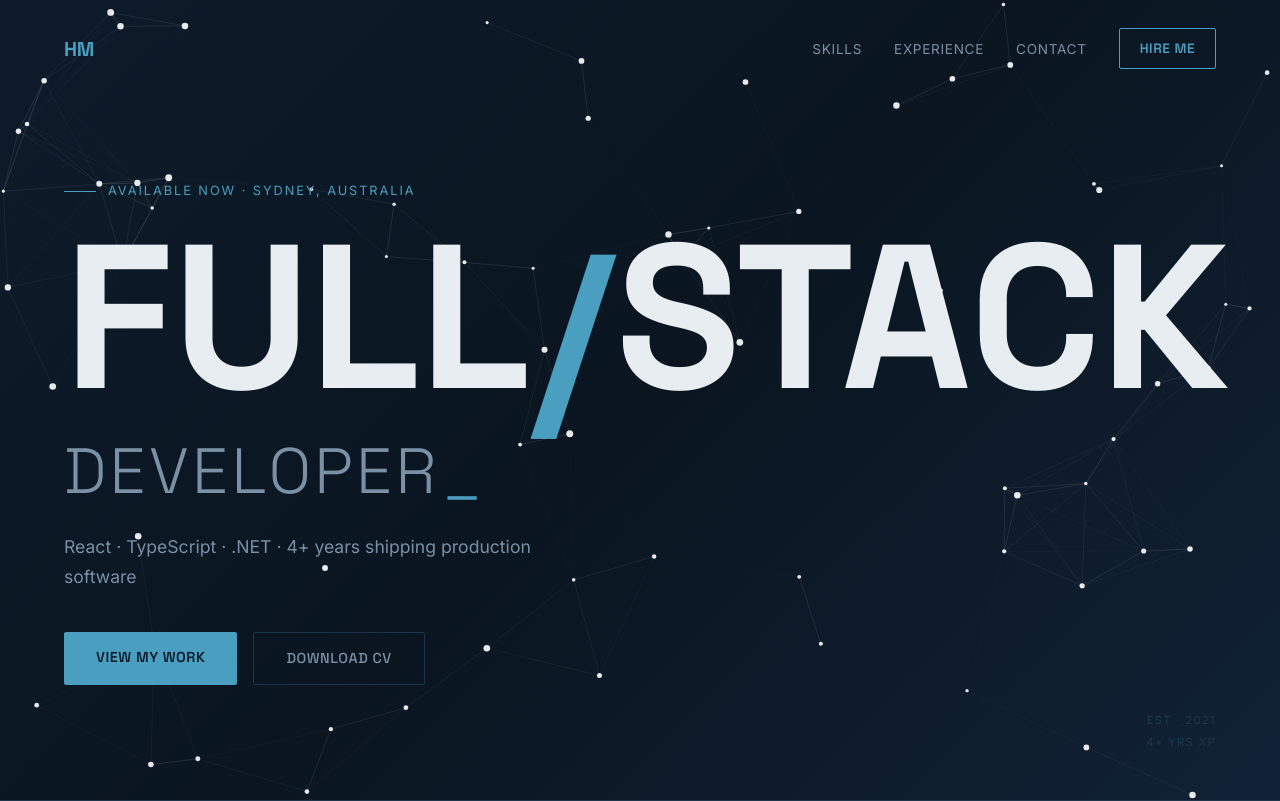
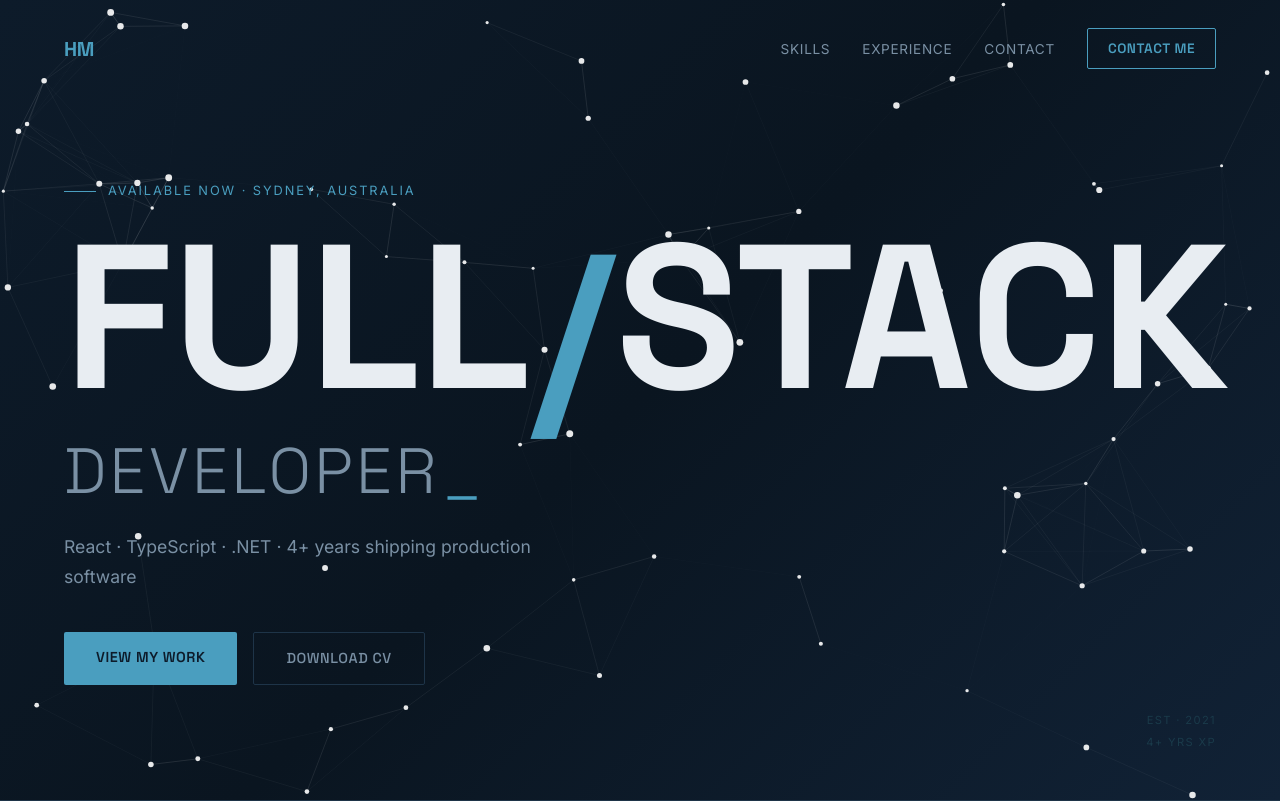
Before and after one commit to 1Hendrik2/metsallik-portfolio, a Next.js app: page / in a window 1280 px wide. Shown: the top 801 px of the page. Built offline with nearby package versions, Linux system fonts and the light colour scheme.

Commit message:
MP-7|Quick text change

```diff
--- a/src/components/Hero.tsx
+++ b/src/components/Hero.tsx
@@ -21,7 +21,7 @@ export default function Hero() {
           <li><a href="#contact">Contact</a></li>
         </ul>
         <a href="mailto:hendrik.metsallik@gmail.com" className={styles.navCta}>
-          Hire me
+          Contact me
         </a>
       </nav>
 
```
